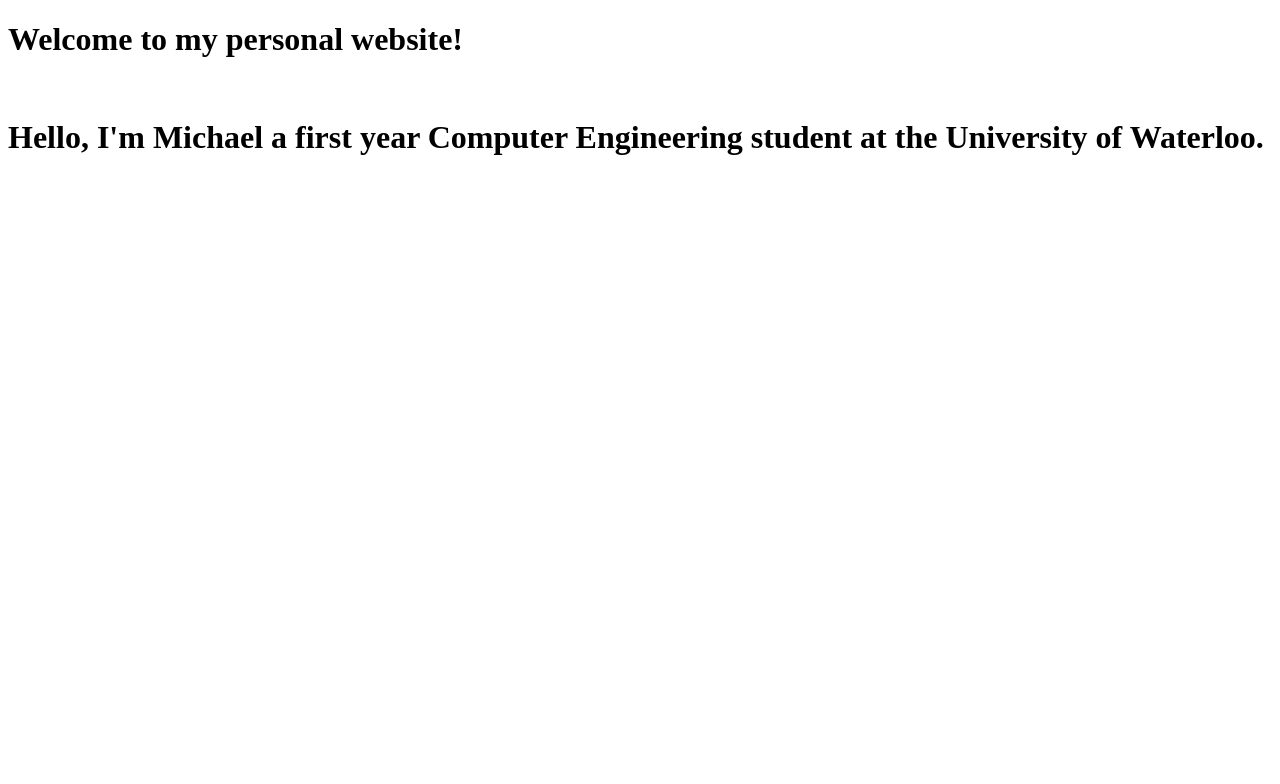
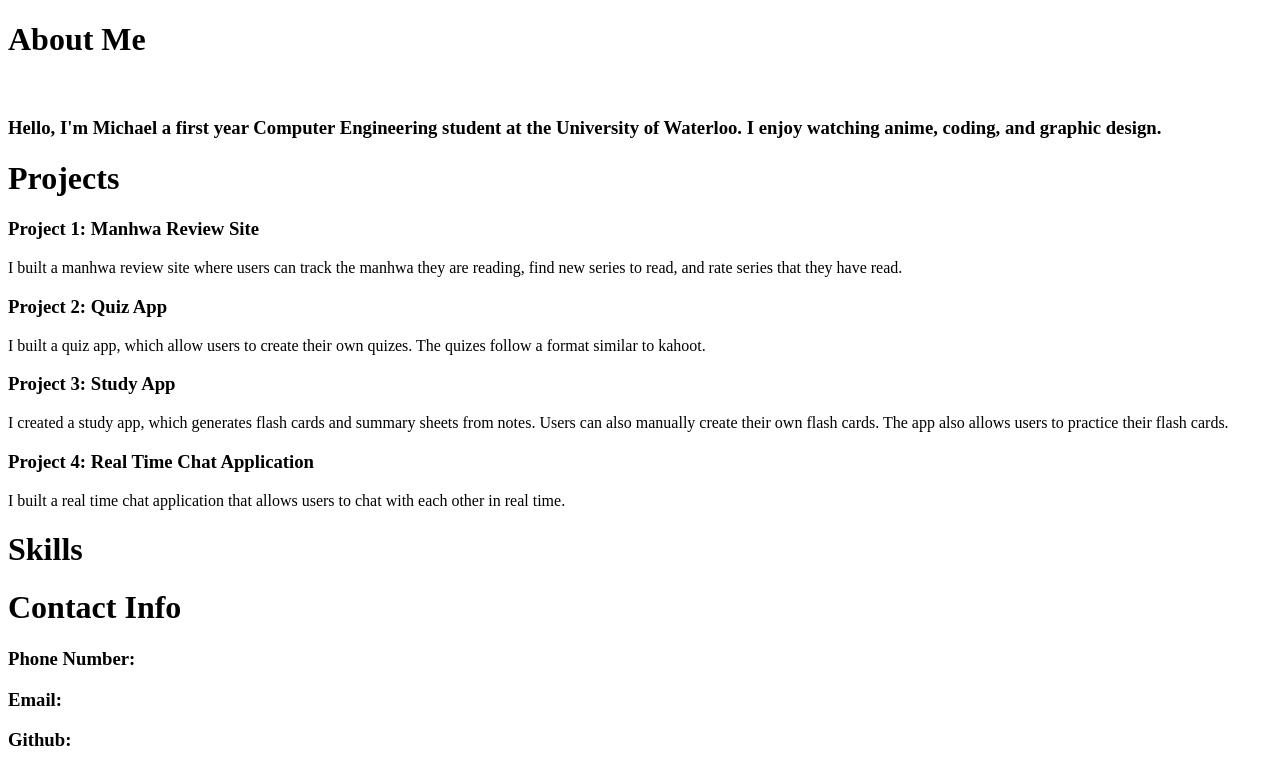
Before and after one commit to Michael50234/Personal-Website, a plain HTML site: page index.html in a window 1280 px wide. Drawn offline with Linux system fonts and the light colour scheme.

Commit message:
Created basic structure for website

```diff
--- a/index.html
+++ b/index.html
@@ -6,12 +6,43 @@
     <title>Michael's Personal Page</title>
 </head>
 <body>
-    <h1 class="section-header">Welcome to my personal website!</h1>
+    <h1>About Me</h1>
     <div id="intro">
         <image src="picture of me" alt=""picture of me>
-        <h1>
-            Hello, I'm Michael a first year Computer Engineering student at the University of Waterloo.
-        </h1>
+        <h3>
+            Hello, I'm Michael a first year Computer Engineering student at the University of Waterloo. I enjoy watching anime, coding, and graphic design.
+        </h3>
+    </div>
+
+    <div id="projects">
+        <h1>Projects</h1>
+        <div>
+            <h3>Project 1: Manhwa Review Site</h3>
+            <p>I built a manhwa review site where users can track the manhwa they are reading, find new series to read, and rate series that they have read.</p>
+        </div>
+        <div>
+            <h3>Project 2: Quiz App</h3>
+            <p>I built a quiz app, which allow users to create their own quizes. The quizes follow a format similar to kahoot.</p>
+        </div>
+        <div>
+            <h3>Project 3: Study App</h3>
+            <p>I created a study app, which generates flash cards and summary sheets from notes. Users can also manually create their own flash cards. The app also allows users to practice their flash cards.</p>
+        </div>
+        <div></div>
+            <h3>Project 4: Real Time Chat Application</h3>
+            <p>I built a real time chat application that allows users to chat with each other in real time.</p>
+        </div>
+    </div>
+
+    <div id="skills">
+        <h1>Skills</h1>
+    </div>
+
+    <div id="contact-info">
+        <h1>Contact Info</h1>
+        <h3>Phone Number: <h3>
+        <h3>Email: <h3>
+        <h3>Github: <h3>
     </div>
 </body>
 </html>
```
